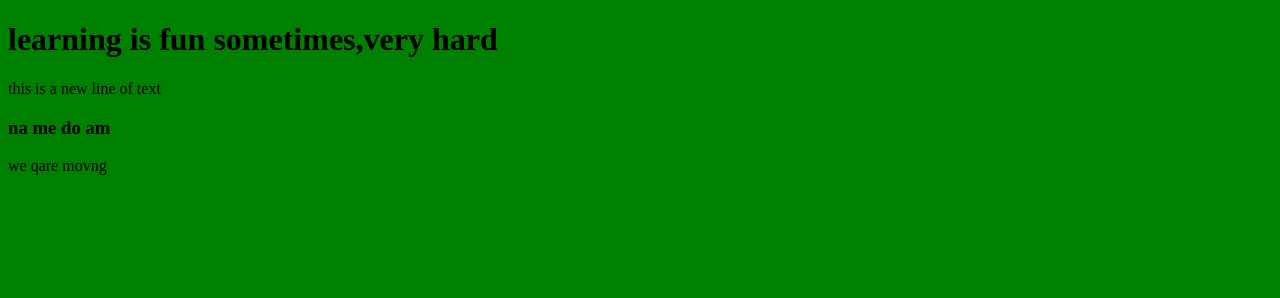
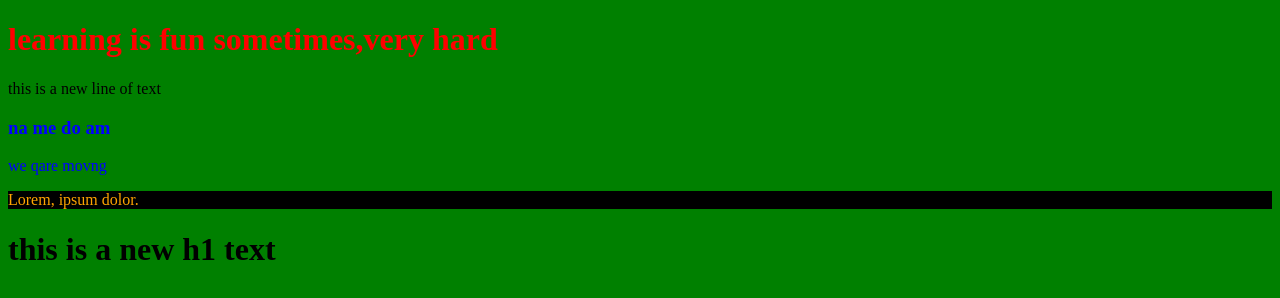
Before and after one commit to Goodness-MArcel/example, a plain HTML site: page index.html in a window 1280 px wide. Drawn offline with Linux system fonts and the light colour scheme.

Commit message:
refactor: add classes to headings and paragraphs for styling

```diff
--- a/index.html
+++ b/index.html
@@ -7,11 +7,11 @@
     <link rel="stylesheet" href="./styles/index.css">
 </head>
 <body>
-    <h1>learning is fun sometimes,very hard</h1>
+    <h1 class="firsth1">learning is fun sometimes,very hard</h1>
     <p>this is a new line of text</p>
-    <h3>na me do am</h3>
-    <p>we qare movng</p>
-
-
+    <h3 class="style">na me do am</h3>
+    <p class="style">we qare movng</p>
+    <p id="you">Lorem, ipsum dolor.</p>
+    <h1 class="lasth1">this is a new h1 text</h1>
 </body>
 </html>
--- a/styles/index.css
+++ b/styles/index.css
@@ -1,3 +1,20 @@
 body {
     background-color: green;
 }
+/*
+p {
+    background-color: yellow;
+} */
+
+.firsth1{
+    color: red;
+}
+
+.style {
+    color: blue;
+}
+
+#you {
+    color: orange;
+    background-color: black;
+}
```
